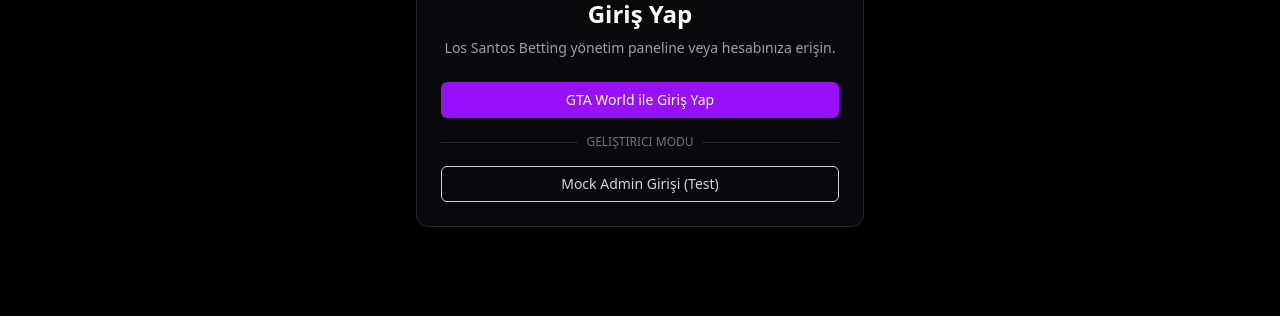
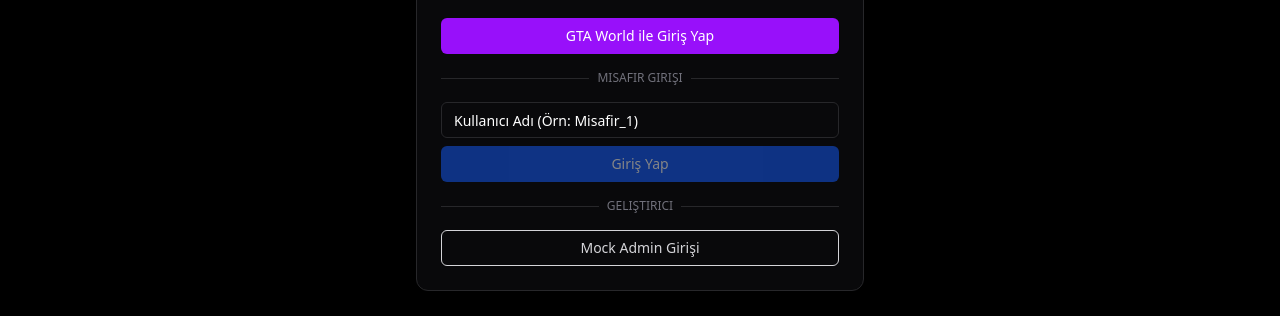
Before and after one commit to syrios0/theluckyfishbet, a Next.js app: page /login in a window 1280 px wide. Shown: the part 365-681 px from the top of the page. Built offline with nearby package versions, Linux system fonts and the light colour scheme; no server answers.

Commit message:
Add guest login support

```diff
--- /dev/null
+++ b/scripts/create-guests.js
@@ -0,0 +1,48 @@
+const { PrismaClient } = require('@prisma/client')
+
+const prisma = new PrismaClient()
+
+async function main() {
+    console.log('Misafir hesapları oluşturuluyor...')
+
+    const guests = [
+        { username: 'Misafir_1', balance: 5000.00 },
+        { username: 'Misafir_2', balance: 5000.00 },
+        { username: 'Misafir_3', balance: 5000.00 },
+        { username: 'Misafir_4', balance: 5000.00 },
+        { username: 'Misafir_5', balance: 5000.00 },
+    ]
+
+    for (const guest of guests) {
+        try {
+            // Check if user exists
+            const existingUser = await prisma.user.findUnique({
+                where: { username: guest.username }
+            })
+
+            if (!existingUser) {
+                const user = await prisma.user.create({
+                    data: {
+                        username: guest.username,
+                        balance: guest.balance,
+                        role: "USER"
+                    }
+                })
+                console.log(`✅ Oluşturuldu: ${user.username} (ID: ${user.id})`)
+            } else {
+                console.log(`⚠️ Zaten var: ${guest.username}`)
+            }
+        } catch (e) {
+            console.error(`❌ Hata (${guest.username}):`, e.message)
+        }
+    }
+}
+
+main()
+    .catch((e) => {
+        console.error(e)
+        process.exit(1)
+    })
+    .finally(async () => {
+        await prisma.$disconnect()
+    })
--- a/src/app/login/page.tsx
+++ b/src/app/login/page.tsx
@@ -2,12 +2,14 @@
 
 import { Button } from "@/components/ui/button"
 import { Card, CardContent, CardDescription, CardHeader, CardTitle } from "@/components/ui/card"
+import { Input } from "@/components/ui/input"
 import { signIn } from "next-auth/react"
 import { useState } from "react"
 import { Loader2 } from "lucide-react"
 
 export default function LoginPage() {
     const [isLoading, setIsLoading] = useState<string | null>(null)
+    const [username, setUsername] = useState("")
 
     const handleLogin = async (provider: string, options?: any) => {
         try {
@@ -44,7 +46,34 @@
                             <span className="w-full border-t border-zinc-800" />
                         </div>
                         <div className="relative flex justify-center text-xs uppercase">
-                            <span className="bg-zinc-950 px-2 text-zinc-500">Geliştirici Modu</span>
+                            <span className="bg-zinc-950 px-2 text-zinc-500">Misafir Girişi</span>
+                        </div>
+                    </div>
+
+                    <div className="space-y-2">
+                        <Input
+                            placeholder="Kullanıcı Adı (Örn: Misafir_1)"
+                            value={username}
+                            onChange={(e) => setUsername(e.target.value)}
+                            className="bg-zinc-900 border-zinc-800"
+                        />
+                        <Button
+                            variant="default"
+                            className="w-full bg-blue-600 hover:bg-blue-700 text-white"
+                            onClick={() => handleLogin("credentials", { username })}
+                            disabled={!!isLoading || !username}
+                        >
+                            {isLoading === "credentials" && <Loader2 className="mr-2 h-4 w-4 animate-spin" />}
+                            Giriş Yap
+                        </Button>
+                    </div>
+
+                    <div className="relative">
+                        <div className="absolute inset-0 flex items-center">
+                            <span className="w-full border-t border-zinc-800" />
+                        </div>
+                        <div className="relative flex justify-center text-xs uppercase">
+                            <span className="bg-zinc-950 px-2 text-zinc-500">Geliştirici</span>
                         </div>
                     </div>
 
@@ -55,7 +84,7 @@
                         disabled={!!isLoading}
                     >
                         {isLoading === "credentials" && <Loader2 className="mr-2 h-4 w-4 animate-spin" />}
-                        Mock Admin Girişi (Test)
+                        Mock Admin Girişi
                     </Button>
                 </CardContent>
             </Card>
--- a/src/auth.ts
+++ b/src/auth.ts
@@ -29,19 +29,40 @@
             name: "Mock Login (Dev)",
             credentials: {
                 username: { label: "Username", type: "text", placeholder: "admin" },
-                role: { label: "Role", type: "text", placeholder: "ADMIN" } // Helper for dev
+                role: { label: "Role", type: "text", placeholder: "ADMIN" }
             },
             async authorize(credentials) {
-                // Mock Login Logic - ONLY FOR DEVELOPMENT
-                // In production, you would verify against DB, but here we just return a dummy object
                 if (!credentials?.username) return null;
+                const username = credentials.username as string;
 
+                // 1. Try to find real user in DB
+                try {
+                    const { prisma } = await import("@/lib/prisma");
+                    const user = await prisma.user.findUnique({
+                        where: { username }
+                    });
+
+                    if (user) {
+                        return {
+                            id: user.id,
+                            name: user.username,
+                            username: user.username,
+                            role: user.role,
+                            email: `${user.username}@example.com`,
+                            balance: Number(user.balance)
+                        }
+                    }
+                } catch (e) {
+                    console.error("Auth DB lookup failed:", e);
+                }
+
+                // 2. Fallback to Mock User (for dev/admin if not in DB)
                 return {
                     id: "mock-user-uuid-123",
-                    name: credentials.username as string,
-                    username: credentials.username as string,
-                    role: credentials.username === "admin" ? "ADMIN" : "USER",
-                    email: `${credentials.username}@example.com`,
+                    name: username,
+                    username: username,
+                    role: username === "admin" ? "ADMIN" : "USER",
+                    email: `${username}@example.com`,
                     balance: 0
                 }
             }
```
